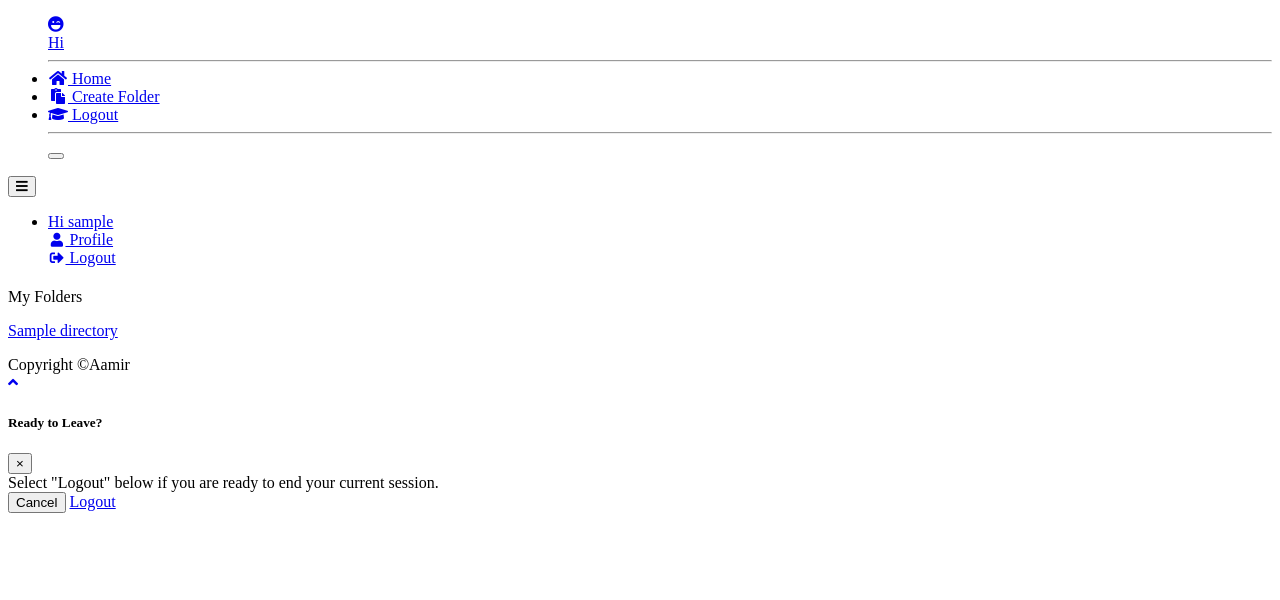
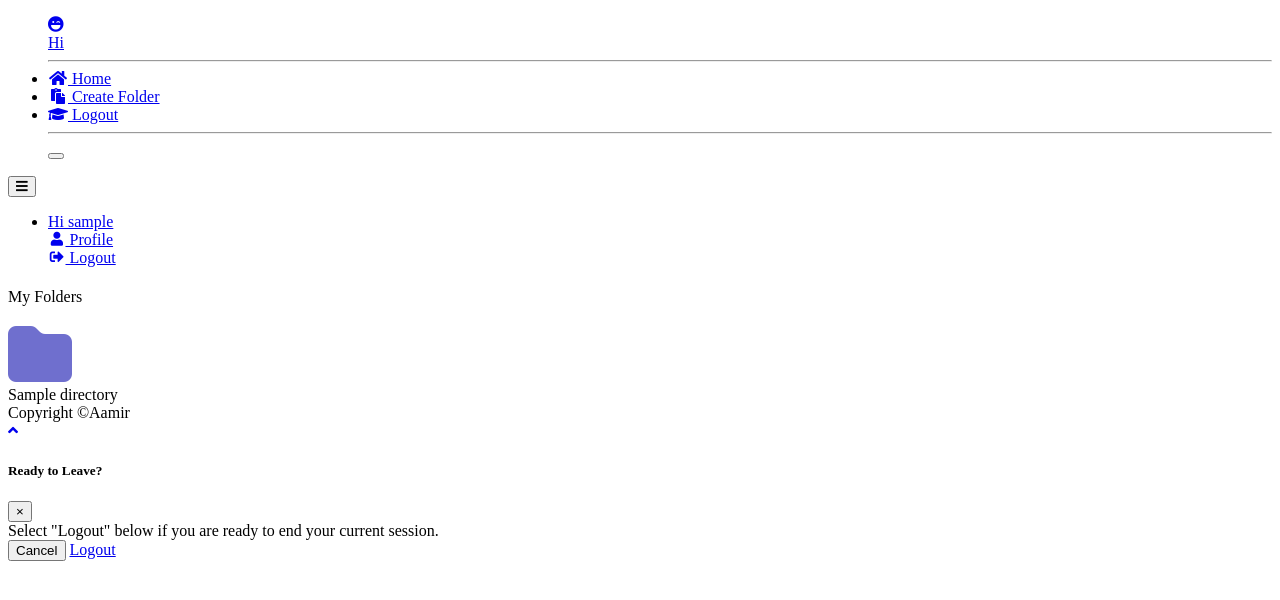
Before and after one commit to AamirTaymoor/DjangoFileHosting, a Django app: page /dashboard/ in a window 1280 px wide. Shown: the top 600 px of the page. Run offline with Django 4.2, Linux system fonts and the light colour scheme; the first user in the database is signed in; tables that the repository leaves empty hold one stand-in row (Sample ...); some libraries are stand-ins or nearby versions.

Commit message:
templates modified

```diff
--- a/ftp/templates/ftp/base.html
+++ b/ftp/templates/ftp/base.html
@@ -10,7 +10,7 @@
   <meta name="viewport" content="width=device-width, initial-scale=1, shrink-to-fit=no">
   <meta name="description" content="">
   <meta name="author" content="">
-
+  <link rel="stylesheet" href="https://cdnjs.cloudflare.com/ajax/libs/font-awesome/6.1.1/css/all.min.css">
   <title>
     {% block title %}
 
--- a/ftp/templates/ftp/dashboard.html
+++ b/ftp/templates/ftp/dashboard.html
@@ -26,26 +26,36 @@
 </style>
 
 <p class="h1">My Folders</p>
-    <div class="container">
+    <div class="container" style="display: flex;">
 
-    </div>
+
     {% if dir %}
     {% for i in dir %}
 
-    <div class="row">
+    <!-- <div class="row">
         <div class="col"><p>   </p>
 
             <div>
-                <a href="{% url 'ftp:display_folder-page' i.name %}" class="btn btn-info btn-lg">
-                    <span class="glyphicon glyphicon-folder-open"></span> {{ i.name }}
+                <ul>
+                    <a href="{% url 'ftp:display_folder-page' i.name %}" class="btn btn-info btn-lg">
+                        <span class="glyphicon glyphicon-folder-open"></span> {{ i.name }}
+                    </ul>
                 </a>
             </div>
         </div><p>   </p>
-    </div>
+    </div> -->
+    <div style="display: flex; flex-direction: column;">
+    <a href="{% url 'ftp:display_folder-page' i.name %}" >
+        <i class="fa-solid fa-folder" style="font-size: 4rem; color: rgb(111, 111, 206);"></i>
+    </a>
+    <span>
+        {{ i.name }}
+    </span>
+</div>
 
     {% endfor %}
     {% endif %}
-
+</div>
 
 
 {% endblock %}
```
Also changed, not shown: ftp/templates/ftp/display_folder.html (+22 -8 lines).
